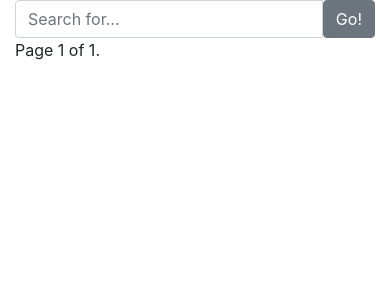
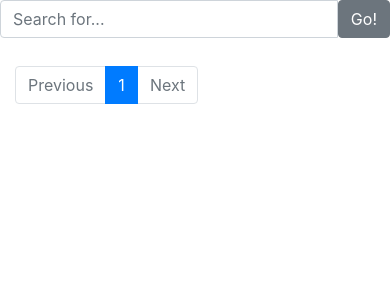
Before and after one commit to ilyeshammadi/bookslib, a Django app: page /books/ in a window 390 px wide. Shown: the part 56-356 px from the top of the page. Run offline with Django 3.2, Linux system fonts and the light colour scheme; data that the repository does not hold is empty; style sheets or scripts are compiled from the project's sources; parts of the project's set-up code (start-up, migrations or seed data) failed here and were passed over; some libraries are stand-ins or nearby versions.

Commit message:
style:	Update the pagination style

```diff
--- /dev/null
+++ b/books_library/static/css/books/index.css
@@ -0,0 +1,17 @@
+#search-bar {
+  margin-bottom: 28px;
+}
+
+
+#search-bar-container {
+  padding: 0 !important;
+}
+
+#pagination {
+  text-align: center;
+}
+
+
+.book-title {
+  margin-top: 12px;
+}
--- a/books_library/templates/books/index.html
+++ b/books_library/templates/books/index.html
@@ -10,12 +10,14 @@
 {% block content %}
 
     <!-- TODO: Complete the search feature-->
+
     <form class="row">
         {% csrf_token %}
-        <div class="col-sm-6">
+        <div id="search-bar-container" class="col-sm-12 col-md-12 col-lg-8 col-xl-8">
             <div class="input-group" id="search-bar">
                 <input type="text" class="form-control" placeholder="Search for...">
-                <span class="input-group-btn"><button class="btn btn-secondary" type="submit">Go!</button></span>
+                <span class="input-group-btn"><button class="btn btn-secondary"
+                                                      type="submit">Go!</button></span>
             </div>
         </div>
     </form>
@@ -26,16 +28,18 @@
             <div class="col-sm-12 col-md-12 col-lg-8 col-xl-8">
                 <div class="card row">
                     <div class="col-sm-4 col-md-4">
-                        <img src="{{ book.thumbnail.url }}" alt="{{ book.title }}"
+                        <img src="{{ book.thumbnail.url }}" alt="{{ book.name }}"
                              height="240">
                     </div>
                     <div class="col-sm-9 col-md-7 ">
                         <div>
-                            <h4><a href="{% url 'books:detail' book.slug %}"
-                                   class="card-link">{{ book.title }}</a></h4>
+                            <h4 class="book-title"><a href="{% url 'books:detail' book.slug %}"
+                                                      class="card-link">{{ book.name }}</a></h4>
                             <p class="card-text">{{ book.description|truncatechars:200 }}</p>
                             <a href="{{ book.link_to_pdf }}" class="btn btn-primary">Start Reading</a>
-                            <a href="{% url 'books:update' book %}" class="btn btn-primary">Update</a>
+                            {% if request.user.is_superuser %}
+                                <a href="{% url 'books:update' book %}" class="btn btn-primary">Update</a>
+                            {% endif %}
                         </div>
                     </div>
                 </div>
@@ -44,21 +48,28 @@
     </div>
 
 
-    <div class="pagination">
-        <span class="step-links">
+    <nav id="pagination">
+        <ul class="pagination">
             {% if books.has_previous %}
-                <a class="btn" href="?page={{ books.previous_page_number }}">previous</a>
+                <li class="page-item"><a class="page-link" href="?page={{ books.previous_page_number }}">Previous</a>
+                </li>
+            {% else %}
+                <li class="page-item disabled"><a class="page-link" href="">Previous</a>
+                </li>
             {% endif %}
 
-            <span class="current">
-                Page {{ books.number }} of {{ books.paginator.num_pages }}.
-            </span>
+            {% for i in books.paginator.page_range %}
+                <li {% if books.number == i %} class="page-item active" {% else %} class="page-item" {% endif %}><a
+                        class="page-link" href="?page={{ i }}">{{ i }}</a></li>
+            {% endfor %}
 
             {% if books.has_next %}
-                <a class="btn" href="?page={{ books.next_page_number }}">next</a>
+                <li class="page-item"><a class="page-link" href="?page={{ books.next_page_number }}">Next</a></li>
+            {% else %}
+                <li class="page-item disabled"><a class="page-link" href="">Next</a></li>
             {% endif %}
-        </span>
-    </div>
+        </ul>
+    </nav>
 
 
 {% endblock %}
```
